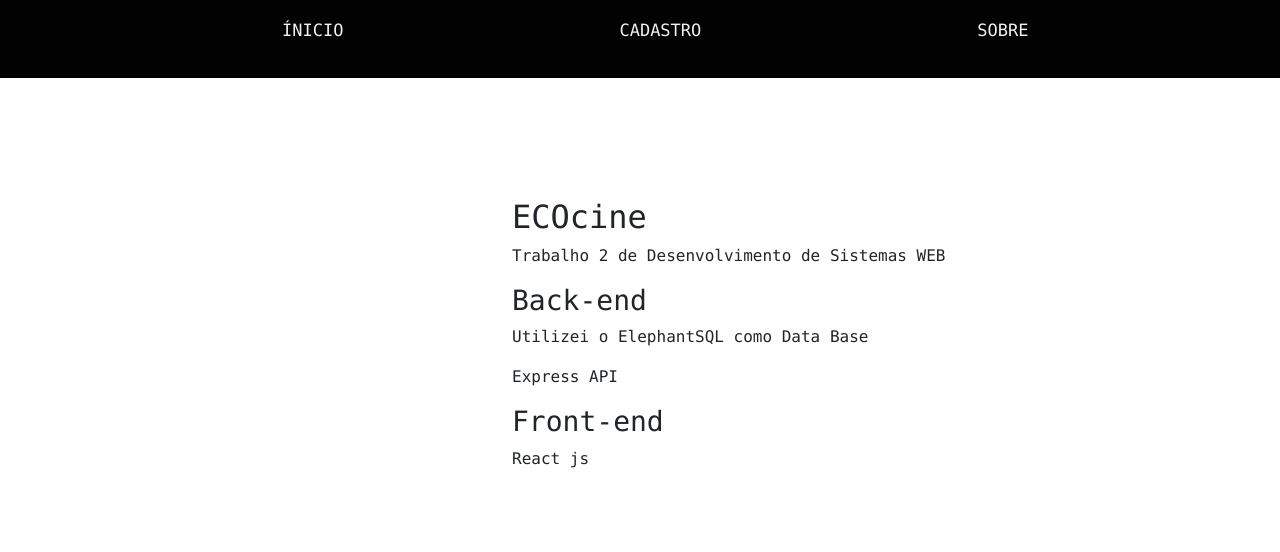
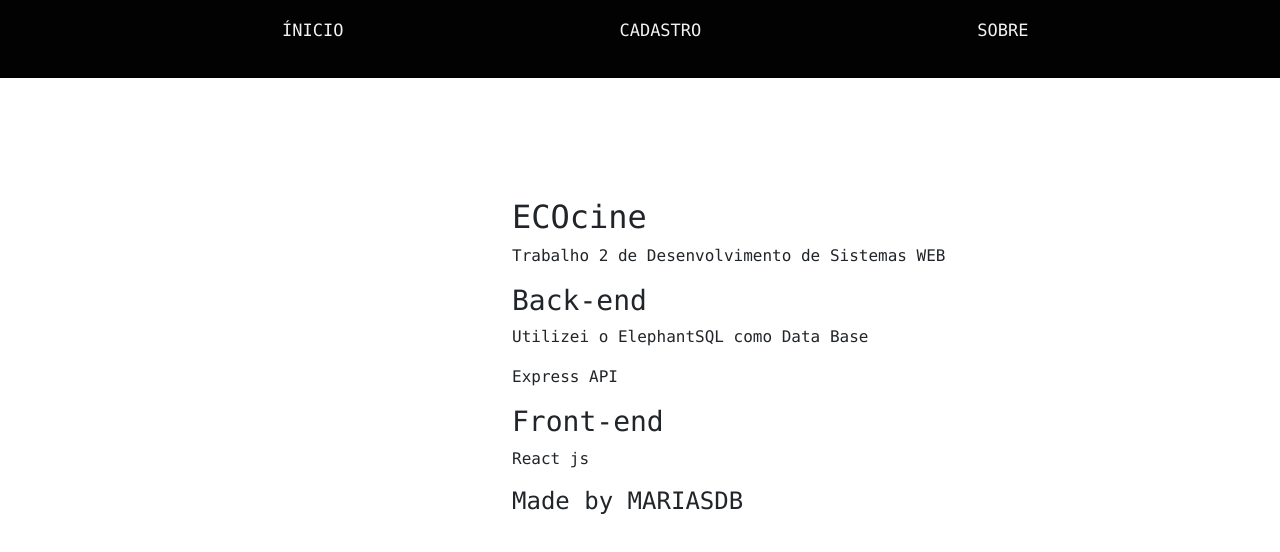
Before and after one commit to mariapaulamoreira1/ecocine-frontend, a React (Create React App) app: page /sobre in a window 1280 px wide. Shown: the top 552 px of the page. Built offline with nearby package versions, Linux system fonts and the light colour scheme.

Commit message:
Update Sobre.js

```diff
--- a/src/Sobre.js
+++ b/src/Sobre.js
@@ -12,6 +12,8 @@
 
       <h3>Front-end</h3>
       <p>React js</p>
+
+    <h4>Made by MARIASDB</h4>
     </div>
   )
 }
```
